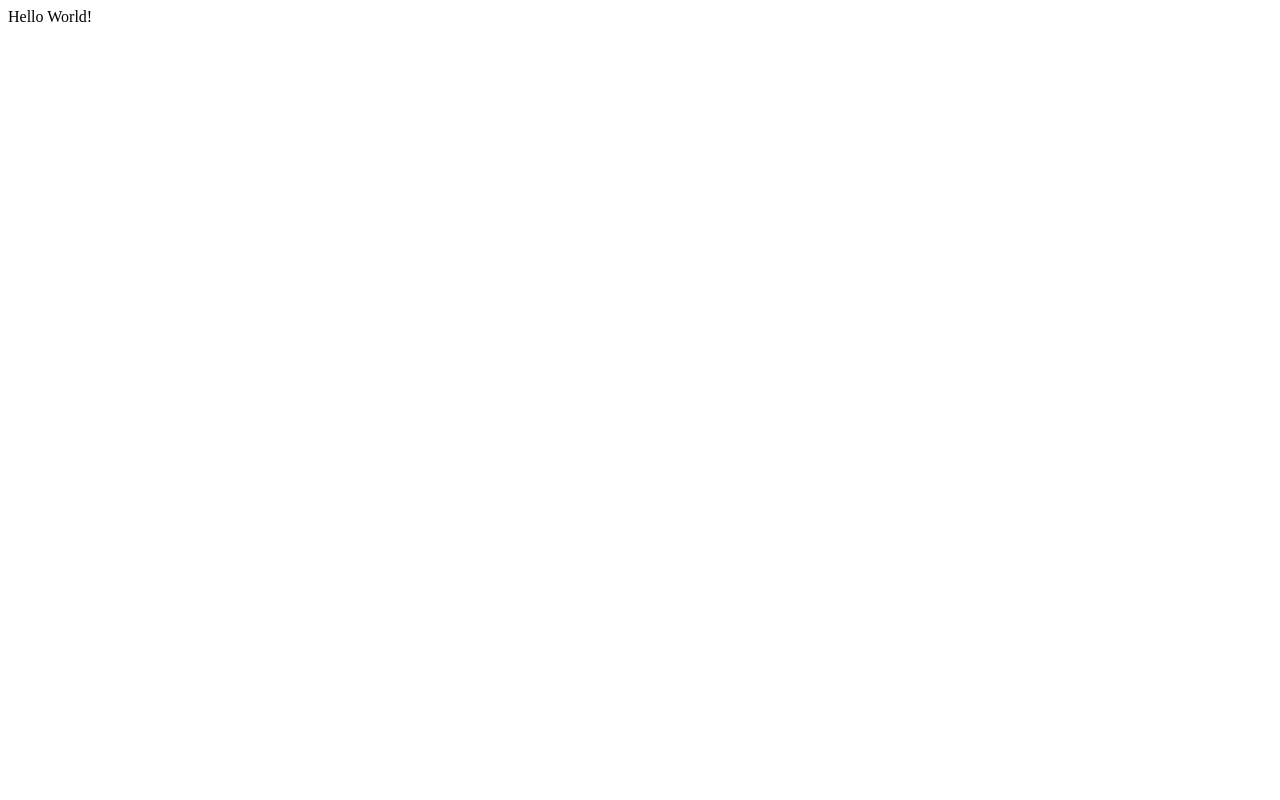
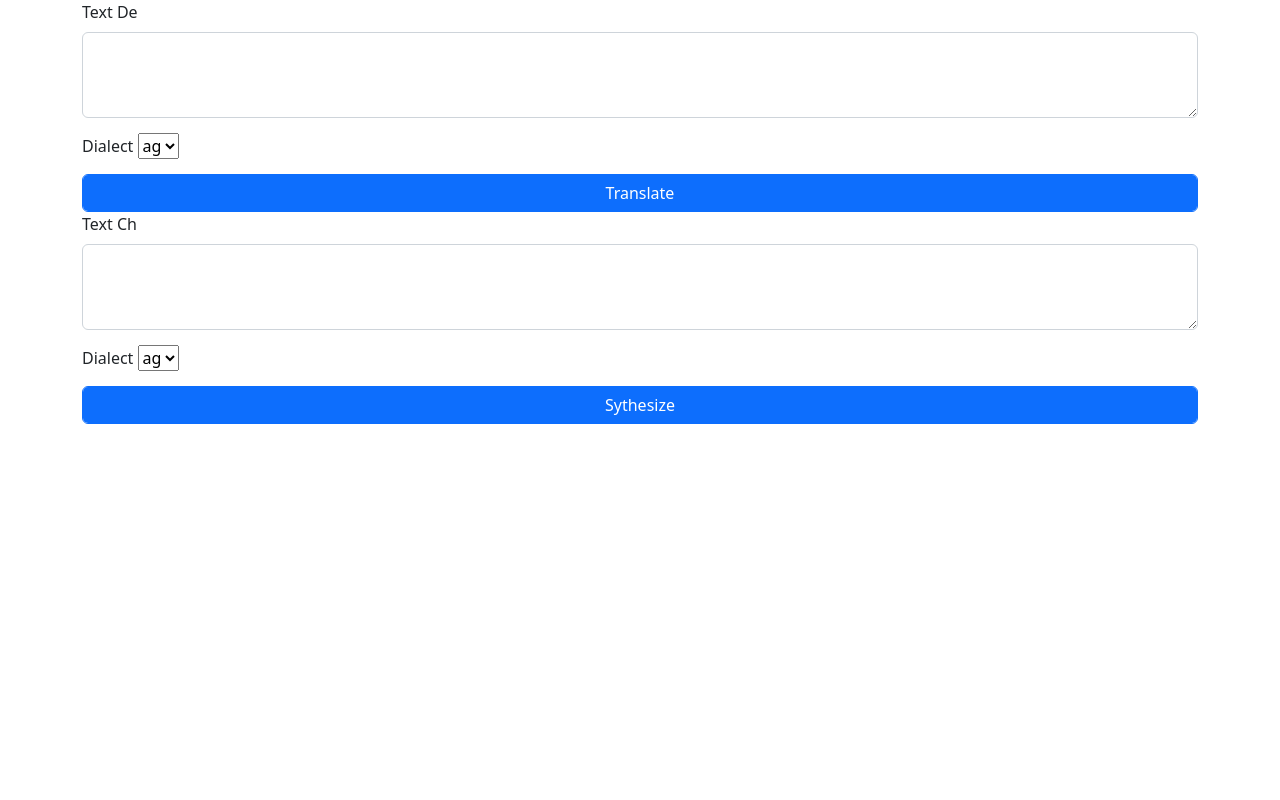
Before and after one commit to swiss-german-speech-to-text/TTS-Demo, a Flask app: page / in a window 1280 px wide. Before the commit the page is almost empty. Run offline with Flask 2, Linux system fonts and the light colour scheme; some libraries are stand-ins or nearby versions.

Commit message:
changed the wav folder to the root

```diff
--- a/templates/result.html
+++ b/templates/result.html
@@ -10,7 +10,7 @@
 <body>
 <div class="container">
     <div class="row">
-        <form action="/wav" style="display: inline;">
+        <form action="/" style="display: inline;">
             <input type="hidden" name="translate" value="true">
 
             <div class="col">
@@ -31,7 +31,7 @@
             </div>
         </form>
 
-        <form action="/wav" style="display: inline;">
+        <form action="/" style="display: inline;">
             <input type="hidden" name="synthesize" value="true">
 
             <div class="col">
--- a/tts_web.py
+++ b/tts_web.py
@@ -17,6 +17,8 @@ from tts_models import *
 import io
 
 app = Flask(__name__)
+global model_data
+global translator
 model_data = ch_vits_char_swissDial
 translator = Translator("de_to_ch/experiments/transcribed_version__20220721_104626")
 
@@ -74,15 +76,7 @@ def translate_to_ch(text_de: str, dialect: int):
     dialect = id_to_dialect[dialect]
     return translator.translate_one(f"{dialect}: {text_de}")
 
-
-@app.route('/')
-def hello_world():  # put application's code here
-
-
-    return 'Hello World!'
-
-
-@app.route("/wav")
+@app.route("/")
 def streamwav():
     text_de = request.args.get('text_de', '')
     text_ch = request.args.get('text_ch', '')
```
